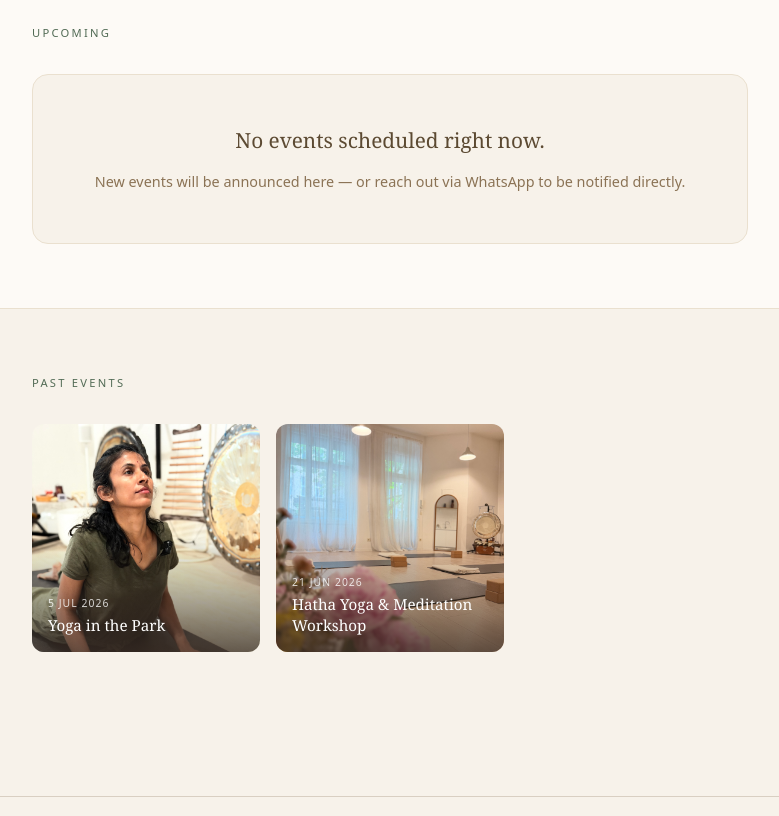
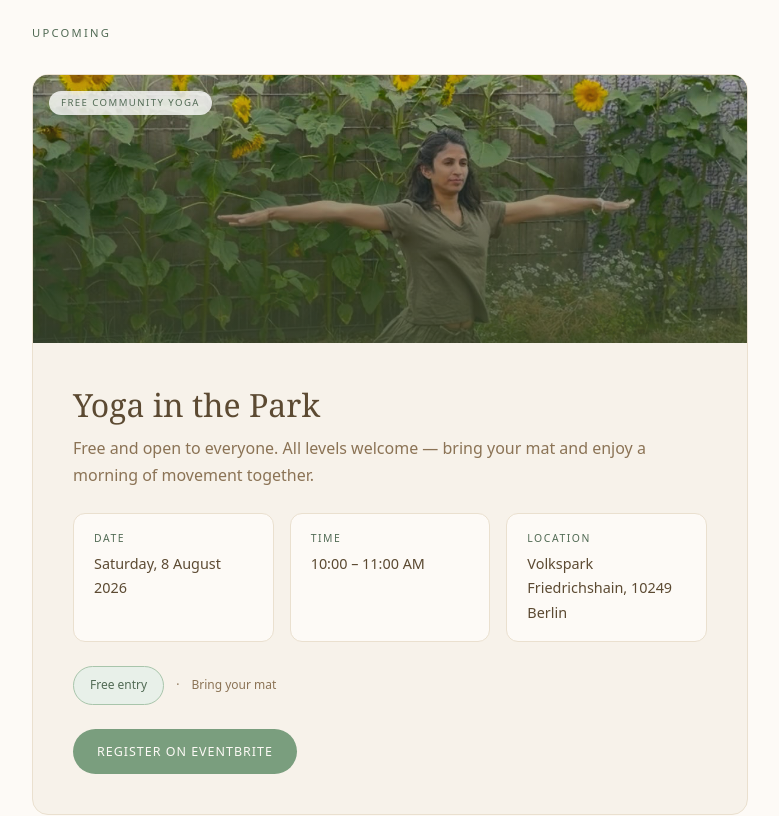
Before and after one commit to Urja/yoga, a Next.js app: page /events in a window 1280 px wide. Shown: the part 540-1356 px from the top of the page, without its empty margins (250-1029 px from the left). Built offline with nearby package versions, Linux system fonts and the light colour scheme.

Commit message:
Add Yoga in the Park Aug 8 event with photo and Eventbrite link

```diff
--- a/app/events/page.tsx
+++ b/app/events/page.tsx
@@ -10,13 +10,50 @@ export default function EventsPage() {
         </div>
       </section>
 
-      {/* No upcoming events */}
+      {/* Upcoming Events */}
       <section className="py-16 bg-[#FDFAF6]">
         <div className="max-w-[780px] mx-auto px-8">
           <p className="text-[0.7rem] font-medium tracking-[0.2em] uppercase text-[#526B55] mb-8">Upcoming</p>
-          <div className="bg-[#F7F2EA] border border-[#EAE0CF] rounded-2xl px-8 py-12 text-center">
-            <p className="font-serif text-[1.3rem] font-light text-[#5C4A32] mb-3">No events scheduled right now.</p>
-            <p className="text-[0.9rem] text-[#8B7355]">New events will be announced here — or reach out via WhatsApp to be notified directly.</p>
+
+          <div className="bg-[#F7F2EA] border border-[#EAE0CF] rounded-2xl overflow-hidden">
+            <div className="aspect-[16/6] relative overflow-hidden bg-[#3D4A2E]">
+              <img src="/images/event8_aug.jpeg" alt="Yoga in the Park" className="w-full h-full object-cover object-[center_15%] opacity-90" />
+              <div className="absolute inset-0 bg-gradient-to-t from-[#3D4A2E]/70 to-transparent" />
+              <span className="absolute top-4 left-4 text-[0.6rem] font-medium tracking-[0.15em] uppercase bg-white/80 text-[#526B55] px-3 py-1 rounded-full">Free Community Yoga</span>
+            </div>
+            <div className="p-8 md:p-10 space-y-6">
+              <div>
+                <h2 className="font-serif text-[2rem] font-light text-[#5C4A32] leading-snug mb-2">Yoga in the Park</h2>
+                <p className="text-[#8B7355]">Free and open to everyone. All levels welcome — bring your mat and enjoy a morning of movement together.</p>
+              </div>
+
+              <div className="grid sm:grid-cols-3 gap-4">
+                {[
+                  ['Date', 'Saturday, 8 August 2026'],
+                  ['Time', '10:00 – 11:00 AM'],
+                  ['Location', 'Volkspark Friedrichshain, 10249 Berlin'],
+                ].map(([label, value]) => (
+                  <div key={label} className="bg-[#FDFAF6] border border-[#EAE0CF] rounded-xl px-5 py-4">
+                    <p className="text-[0.65rem] tracking-[0.15em] uppercase text-[#526B55] mb-1">{label}</p>
+                    <p className="text-[#5C4A32] font-medium text-[0.9rem]">{value}</p>
+                  </div>
+                ))}
+              </div>
+
+              <div className="flex items-center gap-3 flex-wrap">
+                <span className="text-[0.75rem] font-medium text-[#526B55] bg-[#E8F0E9] border border-[#A8C5AB] px-4 py-2 rounded-full">Free entry</span>
+                <span className="text-[0.75rem] text-[#8B7355]">·</span>
+                <span className="text-[0.75rem] text-[#8B7355]">Bring your mat</span>
+              </div>
+
+              <a
+                href="https://www.eventbrite.de/e/free-community-yoga-tickets-1996482403613"
+                target="_blank" rel="noopener noreferrer"
+                className="inline-flex items-center gap-2 px-6 py-3 rounded-full bg-[#7A9E7E] text-[#FDFAF6] text-[0.78rem] font-medium tracking-[0.08em] uppercase hover:bg-[#526B55] transition-all"
+              >
+                Register on Eventbrite
+              </a>
+            </div>
           </div>
         </div>
       </section>
```
Also changed, not shown: public/images/event8_aug.jpeg (added).
